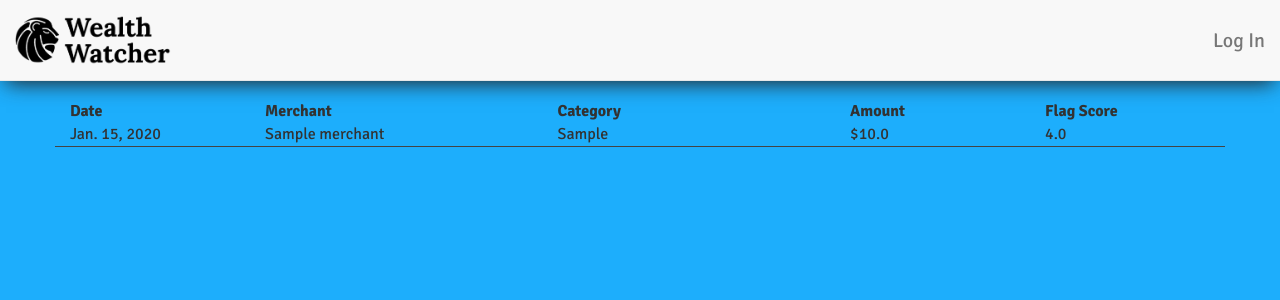
After one commit to wlifferth/wealth-watcher, a Django app: page /dashboard/ in a window 1280 px wide. The commit adds this page. Shown: the top 300 px of the page. Run offline with Django 3.2, Linux system fonts and the light colour scheme; tables that the repository leaves empty hold one stand-in row (values such as "Sample post"); some libraries are stand-ins or nearby versions.

Commit message:
Updated models and added data views

```diff
--- a/webapp/main/models.py
+++ b/webapp/main/models.py
@@ -27,14 +27,24 @@ class Merchant(models.Model):
     street_number = models.TextField(max_length=100)
     city = models.CharField(max_length=100)
     state = models.CharField(max_length=100)
-    zip = models.CharField(max_length=100)
+    zipcode = models.CharField(max_length=100)
+
+    def __str__(self):
+        return "Merchant({})".format(self.name)
 
 class Purchase(models.Model):
     purchase_id = models.IntegerField()
     date = models.DateField()
     merchant = models.ForeignKey(Merchant, on_delete=models.CASCADE)
     account = models.ForeignKey(Account, on_delete=models.CASCADE)
-    status = models.CharField(max_length=100)
+    amount = models.FloatField()
+    status = models.CharField(max_length=100, default="completed")
+    flag_rating = models.FloatField(default=0)
+    flag_code = models.CharField(max_length=100, default='none')
+    flag_resolution = models.CharField(max_length=100, default='none')
+
+    def __str__(self):
+        return "Purchase(${} at {})".format(self.amount, self.merchant.name)
 
 class Transfer(models.Model):
     transfer_id = models.IntegerField()
--- a/webapp/main/static/main/style.css
+++ b/webapp/main/static/main/style.css
@@ -131,79 +131,14 @@ Splash
   min-width: 100%;
 }
 
-
 /**********************
-Feed
+Dashboard
 **********************/
-
-.feed-box div p {
-  font-size: 26px;
+.transaction-list-header {
+  font-weight: bold;
 }
-
-.post-summary-img {
-    width: 100%;
+.transaction-item {
+  border-bottom-width: 1px;
+  border-bottom-color: #444444;
+  border-bottom-style: solid;
 }
-
-/**********************
-Post
-**********************/
-#article-container {
-
-}
-
-.match-image-container {
-  width: 100%;
-  height: same-as-width;
-  background-color: white;
-  border-radius: 10px;
-}
-.match-image {
-  width: 80%;
-  display: block; /*for the img inside your div */
-  margin: 0 auto;
-}
-
-#hot-btn, #not-btn {
-  width: 100%;
-  height: 30%;
-  border-radius: 10px;
-  color: white;
-  font-weight: bold;
-  font-size: 40px;
-}
-
-#hot-btn {
-  margin-bottom: 10%;
-  background-color: green;
-}
-#not-btn {
-  margin-top: 10%;
-  background-color: red;
-}
-
-.finish-message {
-  padding: 100px 0;
-  font-size: 30px;
-}
-/**********************
-Results
-**********************/
-.number {
-  margin-top: 30px;
-  font-weight: bold;
-  font-size: 140;
-}
-
-.number-label {
-  font-size: 30px;
-  margin-top: -10px;
-}
-
-.result-match-image-container {
-  position: fixed;
-  max-width: 20%;
-}
-
-.result-body {
-  margin-bottom: 460px;
-}
--- /dev/null
+++ b/webapp/main/templates/main/dashboard.html
@@ -0,0 +1,27 @@
+{% extends 'main/base.html' %}
+{% block content %}
+<div id="body-content">
+  <div id="transaction-list">
+    <div class="row transaction-list-header">
+      <div class="col-xs-2 date-field">
+        Date
+      </div>
+      <div class="col-xs-3 merchant-field">
+        Merchant
+      </div>
+      <div class="col-xs-3 category-field">
+        Category
+      </div>
+      <div class="col-xs-2 amount-field">
+        Amount
+      </div>
+      <div class="col-xs-2 flag-rating-field">
+        Flag Score
+      </div>
+    </div>
+    {% for transaction in transactions %}
+      {% include 'main/transaction.html' %}
+    {% endfor %}
+  </div>
+</div>
+{% endblock %}
--- /dev/null
+++ b/webapp/main/templates/main/transaction.html
@@ -0,0 +1,17 @@
+<div class="row transaction-item">
+  <div class="col-xs-2 date-field">
+    {{ transaction.date }}
+  </div>
+  <div class="col-xs-3 merchant-field">
+    {{ transaction.merchant.name }}
+  </div>
+  <div class="col-xs-3 category-field">
+    {{ transaction.merchant.category }}
+  </div>
+  <div class="col-xs-2 amount-field">
+    ${{ transaction.amount }}
+  </div>
+  <div class="col-xs-2 flag-rating-field">
+    {{ transaction.flag_rating }}
+  </div>
+</div>
--- a/webapp/main/urls.py
+++ b/webapp/main/urls.py
@@ -4,4 +4,7 @@ from . import views
 
 urlpatterns = [
     path('', views.splash, name='splash'),
+    path('users/', views.users, name='users'),
+    path('user/<str:user_id>/', views.user, name='user'),
+    path('dashboard/', views.dashboard, name='dashboard'),
 ]
--- a/webapp/main/views.py
+++ b/webapp/main/views.py
@@ -1,7 +1,35 @@
 from django.shortcuts import render
 from django.http import HttpResponse
+from .models import *
 
 # Create your views here.
 def splash(request):
     context = {}
     return render(request, 'main/splash.html', context)
+
+def users(request):
+    context = {}
+    ups = UserProfile.objects.all()
+    data = ""
+    for up in ups:
+        data += str(up)
+    return HttpResponse(data)
+
+def user(request, user_id):
+    context = {}
+    up = UserProfile.objects.filter(user_id=user_id).get()
+    account = up.account_set.get()
+    purchases = account.purchase_set.all()
+    data = ""
+    for purchase in purchases:
+        data += str(purchase) + '<br>'
+    return HttpResponse(data)
+
+def dashboard(request):
+    context = {}
+    user_id = 1
+    up = UserProfile.objects.filter(user_id=user_id).get()
+    account = up.account_set.get()
+    purchases = account.purchase_set.all()
+    context['transactions'] = purchases
+    return render(request, 'main/dashboard.html', context)
--- a/webapp/wealthwatcher/settings.py
+++ b/webapp/wealthwatcher/settings.py
@@ -123,6 +123,5 @@ STATIC_URL = '/static/'
 STATIC_ROOT = os.path.join(BASE_DIR, "static")
 
 STATICFILES_DIRS = [
-    os.path.join(BASE_DIR, "static"),
     '/main/static/',
 ]
```
